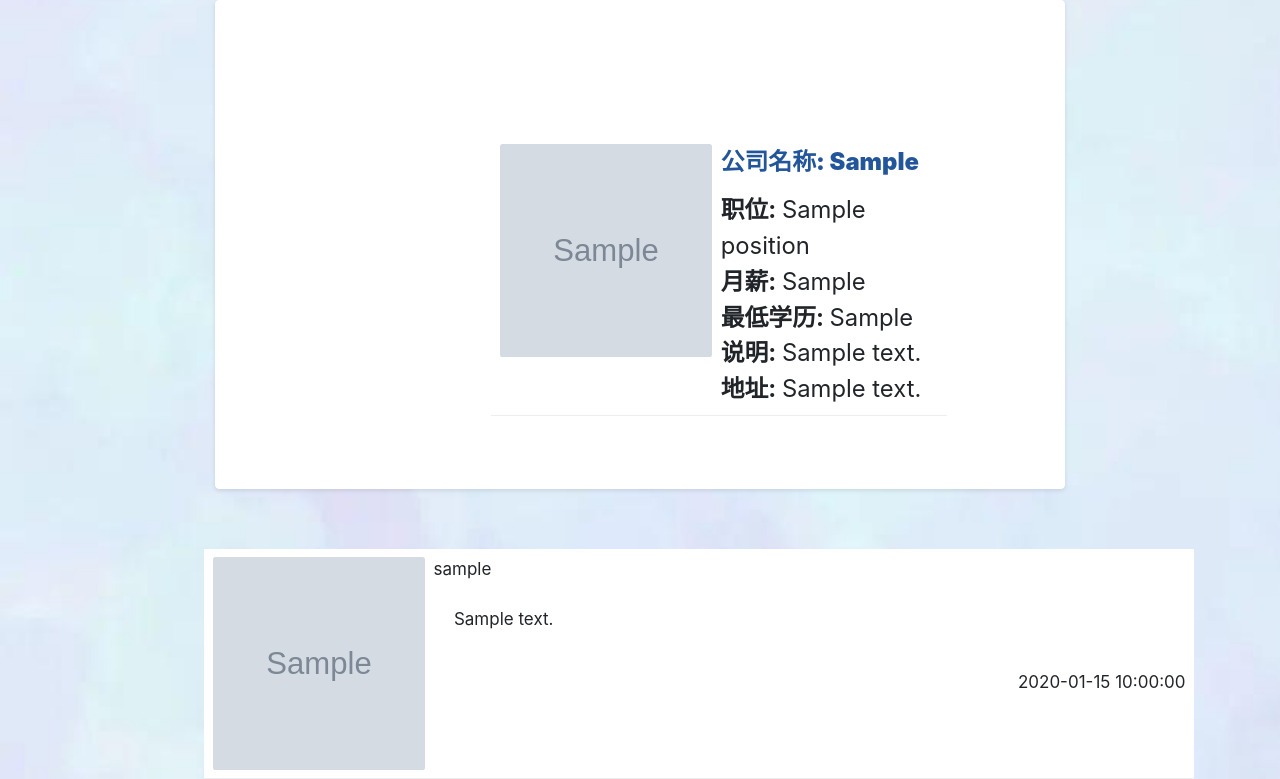
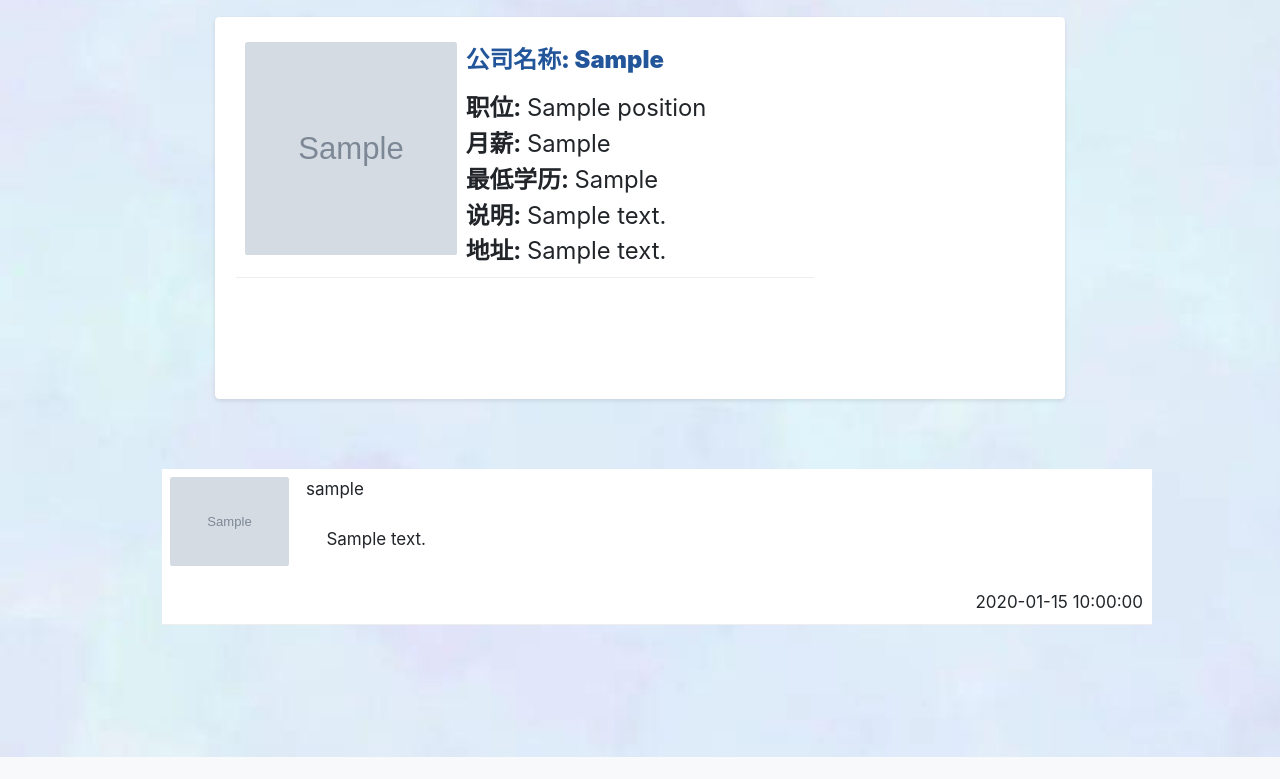
Before and after one commit to jinhui66/flask, a Flask app: page /position_detail in a window 1280 px wide. Shown: the part 43-822 px from the top of the page. After the commit the page ends 800 px from the top, so only its background shows below. Run offline with Flask 3, Linux system fonts and the light colour scheme; the visitor is signed in with stand-in values (Sample User, id 1); tables that the repository leaves empty hold one stand-in row (values such as "Sample post"); grey boxes marked "Sample" are stand-in pictures; some libraries are stand-ins or nearby versions.

Commit message:
4.4.23:33

```diff
--- a/static/css/position_detail.css
+++ b/static/css/position_detail.css
@@ -4,10 +4,13 @@
     min-width: 900px;
     margin: 0 auto; /* 水平居中 */
     padding: 100px; /* 内边距为20px，可以根据需要调整 */
-    box-sizing: border-box; /* 确保宽度和内边距的计算方式是包含内边距的 */
+    box-sizing: border-box;
     background-color: #fff; /* 背景颜色为白色，可以根据需要调整 */
     border-radius: 5px; /* 边框圆角为5像素，可以根据需要调整 */
     box-shadow: 0 2px 5px rgba(0, 0, 0, 0.1); /* 盒子阴影，增加立体感 */
+    position: relative;
+    top: 20px;
+    height: 450px;
 }
 
 
@@ -18,16 +21,16 @@
     width: 90%;
 }
 
-form {
+/* form {
     width: 100%;
-}
+}   */
 
 
 form input[type="submit"]:hover {
     background-color: rgb(35, 150, 196);
 }
 
-.position-ul li{
+.position-ul1 li{
     padding: 10px;
     overflow: hidden;
     display: flex;
@@ -36,14 +39,31 @@ form input[type="submit"]:hover {
     font-size: 20px;
 }
 
-.position-ul
+.position-ul1
 {
     position: relative;
-    width: 80%;
-    left: 200px;
-    top: 40px;
+    width: 100%;
+    top: -100px;
+    left: -100px;
 }
 
+
+.position-ul2 li{
+    padding: 10px;
+    overflow: hidden;
+    display: flex;
+    background-color: #fff;
+    border-bottom:1px solid #eee;
+    font-size: 20px;
+}
+
+.position-ul2
+{
+    position: relative;
+    left: 150px;
+    width: 80%
+
+}
 
 form input[type="submit"] {
     padding: 5px 0px;
@@ -72,6 +92,17 @@ form input[type="number"] {
 .side-position-avatar{
     width: 250px;
     height:250px;
+    border-radius: 3px;
+}
+
+
+.side-position2{
+    flex-basis: 150px;
+    height:100%;
+}
+.side-position2-avatar{
+    width: 140px;
+    height: auto;
     border-radius: 3px;
 }
 /*  */
@@ -131,3 +162,22 @@ body{
     position: relative;
     left: 40%;
 }
+
+.resume
+{
+    position: relative;
+    top: -75px;
+
+}
+
+.comment
+{
+    position: relative;
+    left: 250px;
+}
+
+#content
+{
+    width: 600px;
+    height: 50px;
+}
--- a/static/css/recruit.css
+++ b/static/css/recruit.css
@@ -122,4 +122,4 @@ p{
     /* margin-top: 15px; */
     /* font-size:20px; */
 /* } */
-/*  */
+/*  *
--- a/static/css/resume.css
+++ b/static/css/resume.css
@@ -169,3 +169,9 @@ a:visited
 {
     border-bottom: solid rgb(35, 150, 196) 2px;
 }
+
+#education
+{
+    position: relative;
+    left: -390px;
+}
--- a/templates/menu/position_detail.html
+++ b/templates/menu/position_detail.html
@@ -11,7 +11,7 @@
 {% block body %}
 <div class="position_container">
     <div class="row" style="margin-top: 20px;">
-        <ul class="position-ul">
+        <ul class="position-ul1">
             <li>
                 <div class="side-position">
                     <img class="side-position-avatar" src="data/pictures/admin/{{position.admin.filepath}}" alt="">
@@ -32,29 +32,31 @@
     {% if g.user and g.type=='user' %}
         <center><form action='/send_resume' method='POST'>
             <input type="hidden" name="position_id" value="{{position.id}}">
-            <input type="submit" value="投递简历">
+            <input type="submit" class="resume" value="投递简历">
         </form></center>
     {% endif %}
 </div>
-
+<br><br>
 <div class='comment_container'>
     <div class="row" style="margin-top: 20px;">
 
         {% if g.user and g.type=='user'%}
-            <form name="commentForm" action="/position_comment?keyword={{keyword}}&page={{page}}&position_id={{position_id}}" method="POST">
+            <form name="commentForm" action="/position_comment?keyword={{keyword}}&page={{page}}&position_id={{position_id}}" method="POST" class="comment">
                 <input type="hidden" name="keyword" value="{{keyword}}">
                 <input type="hidden" name="page" value="{{page}}">
                 <input type="hidden" name="position_id" value="{{position.id}}">
 
                 <div class="comment-input">
-                    <label for="content">评论:</label>
+                    <label for="content" style="font-size: 20px;">留言:</label>
                     <input type="text" id="content" name="content" required>
 
                 <class="submit-button">
-                    <input type="submit" value="评论">
+                    <input type="submit"  value="留言">
                 </div>
             </form>
+
         {% endif %}
+        <br>
         </div>
 
         <form name="returnForm" action="/?keyword={{keyword}}&page={{page}}" method="GET">
@@ -62,11 +64,11 @@
             <input type="hidden" name="page" value="{{page}}">
         </form>
 
-        <ul class="position-ul">
+        <ul class="position-ul2">
             {% for comment in comments %}
             <li>
-                <div class="side-position">
-                    <img class="side-position-avatar" src="data/pictures/user/{{comment.user.filepath}}" alt="">
+                <div class="side-position2">
+                    <img class="side-position2-avatar" src="data/pictures/user/{{comment.user.filepath}}">
                 </div>
                 <div class="position-main">
                     <div class="position-title">{{comment.user.username}}</a></div>
@@ -77,6 +79,7 @@
                     </div>
                 </div>
             </li>
+            <br>
             {% endfor %}
         </ul>
 
```
Also changed, not shown: static/css/recruit_info.css (added, +149 -0 lines), templates/admin/recruit_info.html (+8 -4 lines).
